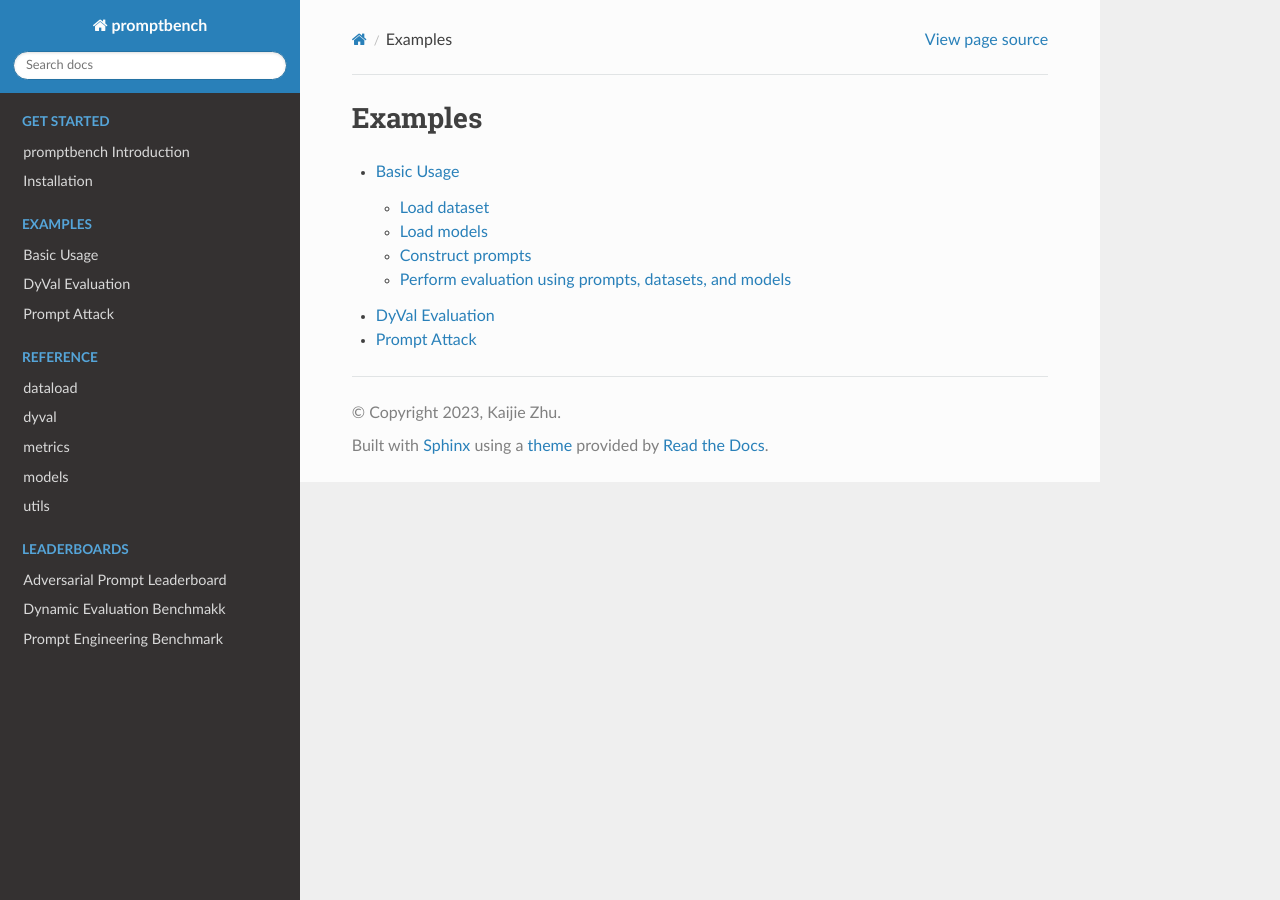
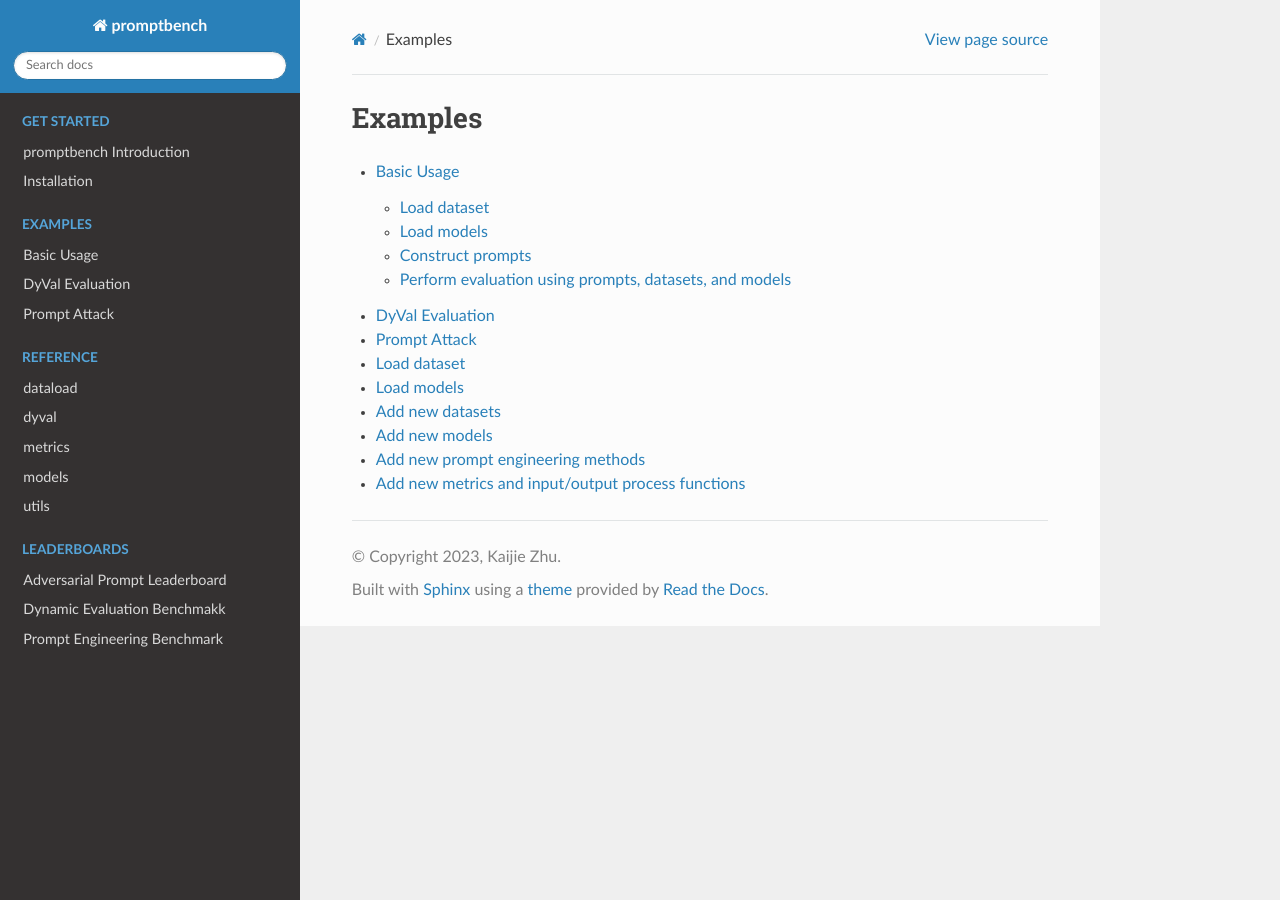
Before and after one commit to microsoft/promptbench, a Sphinx documentation site: the page built from docs/examples/index.rst, in a window 1280 px wide. Built offline with Sphinx 7.4.7 and the Read the Docs theme 2.0.0, drawn with Linux system fonts in a browser that asks for light colours.

Commit message:
[update] docs

```diff
--- a/docs/examples/index.rst
+++ b/docs/examples/index.rst
@@ -7,3 +7,5 @@
    basic
    dyval
    prompt_attack
+   prompt_engineering
+   add_new_modules
```
Also changed, not shown: docs/examples/add_new_modules.md (added, +27 -0 lines).
